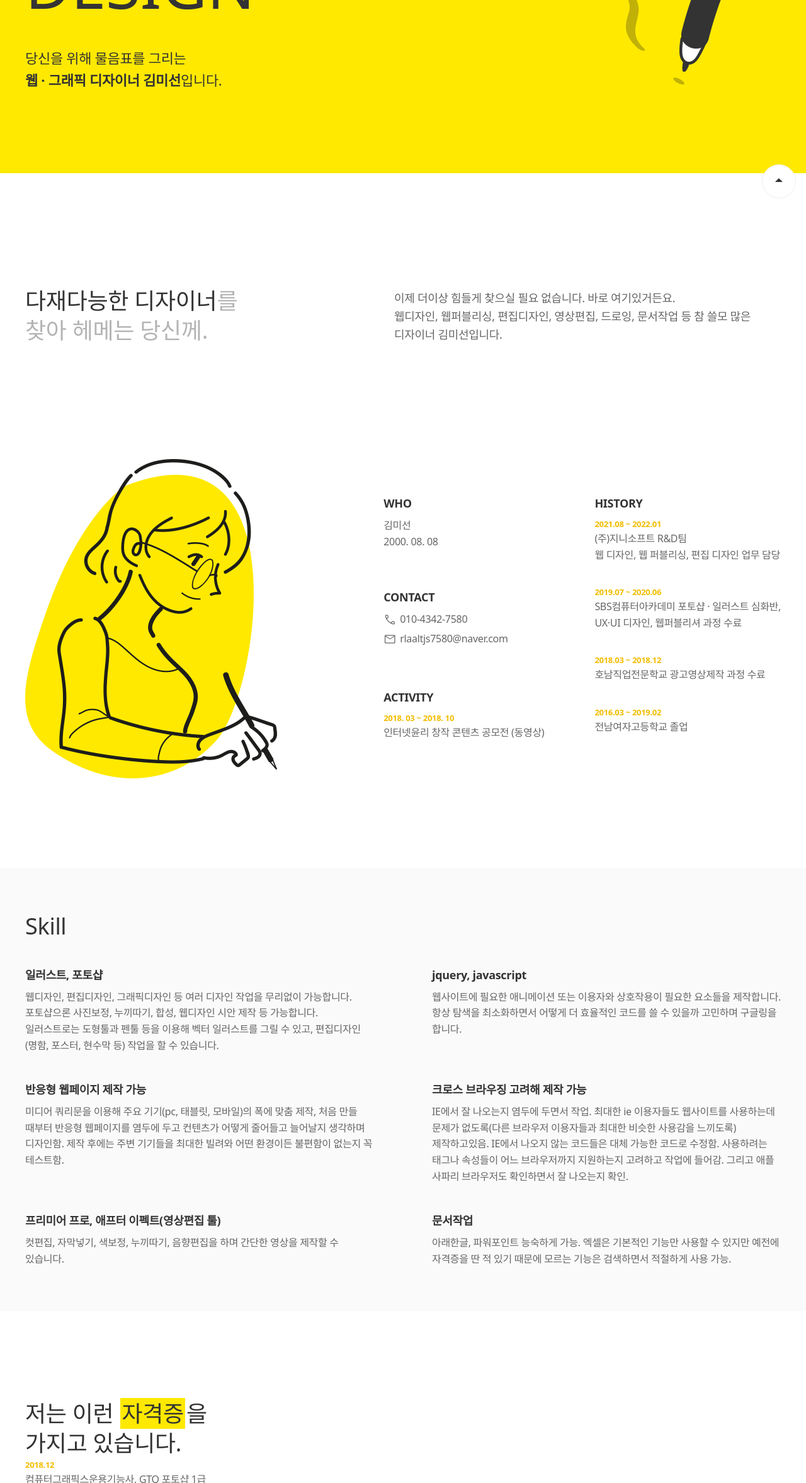
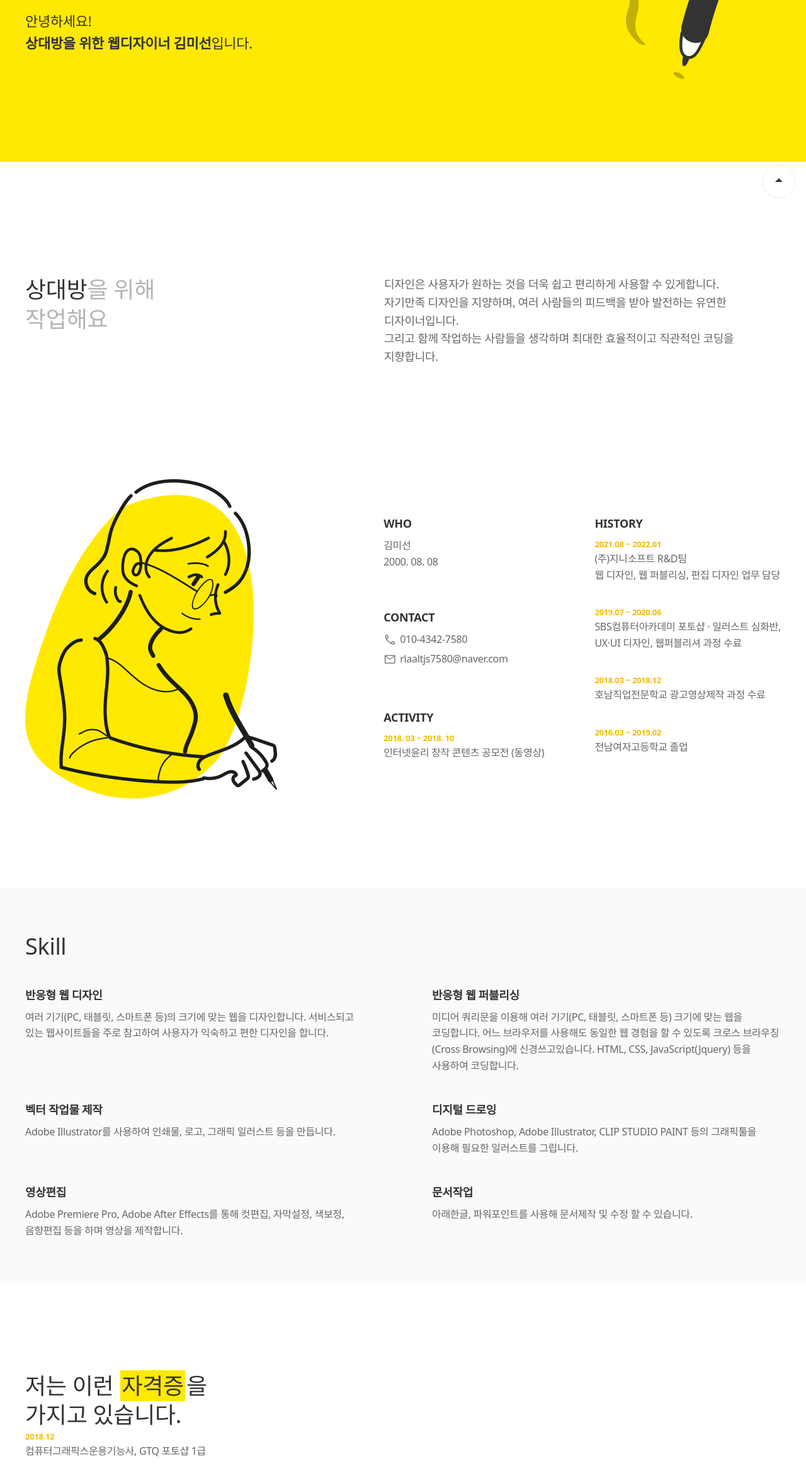
Before and after one commit to moseon7580/moseon7580.github.io, a plain HTML site: page index.html in a window 1280 px wide. Shown: the part 445-2800 px from the top of the page at 63% size. Drawn offline with Linux system fonts and the light colour scheme; a web font is replaced by a local one.

Commit message:
skill 텍스트 수정, 모바일 메뉴 스크롤 오류 수정

```diff
--- a/css/style.css
+++ b/css/style.css
@@ -295,7 +295,7 @@ header .hd_m .btn_menu.on span:nth-child(3) {
 #about .intro .wr {
 	display: flex;
 	justify-content: space-between;
-	align-items: center;
+	/* align-items: center; */
 }
 #about .intro .tit {
 	color: #b4b4b4;
@@ -305,7 +305,7 @@ header .hd_m .btn_menu.on span:nth-child(3) {
 }
 #about .intro .sub_txt {
     font-size: 1.125rem;
-    max-width: 614px;
+    max-width: 630px;
     width: 100%;
 	line-height: 1.6;
 	word-break: keep-all;
--- a/index.html
+++ b/index.html
@@ -58,7 +58,7 @@
                             <li class="gnb_item gnb_item_m"><a href="#contact">Contact</a></li>
                         </ul> <!-- .gnb -->
 
-                        <div class="btn_wr"><a href="#" class="btn_send">이메일 문의</a></div>
+                        <div class="btn_wr"><a href="mailto:rlaaltjs7580@naver.com" class="btn_send">이메일 문의</a></div>
                     </div>
                 </div> <!-- .nav_m -->
 
@@ -84,14 +84,16 @@
 
                     <div class="right">
                         <h2 class="main_txt">
-                            For<br>
-                            <b>Semantic</b><br>
-                            Design
+                            <!-- For a good<br>
+                            <b>web experience</b> -->
+                            <!-- <b>Design & publishing</b> -->
+                            <b>web<br>
+                             Portfolio</b>
                         </h2>
 
                         <p class="sub_txt">
-                            당신을 위해 물음표를 그리는<br>
-                            <strong>웹 · 그래픽 디자이너 김미선</strong>입니다.
+                            안녕하세요!<br>
+                            <strong>상대방을 위한 웹디자이너 김미선</strong>입니다.
                         </p>
                     </div> <!-- .right -->
                 </div> <!-- .wr -->
@@ -108,14 +110,19 @@
                 <div class="layout">
                     <div class="wr">
                         <h3 class="tit">
-                            <strong>다재다능한 디자이너</strong>를<br>
-                            찾아 헤메는 당신께.
+                            <!-- <strong>다재다능한 디자이너</strong>를<br>
+                            찾아 헤메는 당신께. -->
+
+                            <!-- <strong>ABOUT</strong> -->
+
+                            <strong>상대방</strong>을 위해<br>
+                            작업해요
                         </h3> <!-- .tit -->
 
                         <p class="sub_txt">
-                            이제 더이상 힘들게 찾으실 필요 없습니다. 바로 여기있거든요.<br>
-                            웹디자인, 웹퍼블리싱, 편집디자인, 영상편집, 드로잉, 문서작업 등
-                            참 쓸모 많은 디자이너 김미선입니다.
+                            디자인은 사용자가 원하는 것을 더욱 쉽고 편리하게 사용할 수 있게합니다.<br>
+                            자기만족 디자인을 지양하며, 여러 사람들의 피드백을 받아 발전하는 유연한 디자이너입니다.<br>
+                            그리고 함께 작업하는 사람들을 생각하며 최대한 효율적이고 직관적인 코딩을 지향합니다.
                         </p> <!-- .sub_txt -->
                     </div> <!-- .wr -->
                 </div> <!-- .layout -->
@@ -216,6 +223,60 @@
 
                     <div class="wr">
                         <div class="txt_wr">
+                            <h4 class="sub_tit">반응형 웹 디자인</h4>
+
+                            <p class="sub_txt">
+                                여러 기기(PC, 태블릿, 스마트폰 등)의 크기에 맞는 웹을 디자인합니다. 서비스되고 있는 웹사이트들을 주로 참고하여 사용자가 익숙하고 편한 디자인을 합니다.
+                            </p>
+                        </div>
+
+
+                        <div class="txt_wr">
+                            <h4 class="sub_tit">반응형 웹 퍼블리싱</h4>
+
+                            <p class="sub_txt">
+                                미디어 쿼리문을 이용해 여러 기기(PC, 태블릿, 스마트폰 등) 크기에 맞는 웹을 코딩합니다. 어느 브라우저를 사용해도 동일한 웹 경험을 할 수 있도록 크로스 브라우징(Cross Browsing)에 신경쓰고있습니다. HTML, CSS, JavaScript(Jquery) 등을 사용하여 코딩합니다.
+                            </p>
+                        </div>
+
+
+                        <div class="txt_wr">
+                            <h4 class="sub_tit">벡터 작업물 제작</h4>
+
+                            <p class="sub_txt">
+                                Adobe Illustrator를 사용하여 인쇄물, 로고, 그래픽 일러스트 등을 만듭니다.
+                            </p>
+                        </div>
+
+
+                        <div class="txt_wr">
+                            <h4 class="sub_tit">디지털 드로잉</h4>
+
+                            <p class="sub_txt">
+                                Adobe Photoshop, Adobe Illustrator, CLIP STUDIO PAINT 등의 그래픽툴을 이용해 필요한 일러스트를 그립니다.
+                            </p>
+                        </div>
+
+
+                        <div class="txt_wr">
+                            <h4 class="sub_tit">영상편집</h4>
+
+                            <p class="sub_txt">
+                                Adobe Premiere Pro, Adobe After Effects를 통해 컷편집, 자막설정, 색보정, 음향편집 등을 하며 영상을 제작합니다.
+                            </p>
+                        </div>
+
+
+                        <div class="txt_wr">
+                            <h4 class="sub_tit">문서작업</h4>
+
+                            <p class="sub_txt">
+                                아래한글, 파워포인트를 사용해 문서제작 및 수정 할 수 있습니다.
+                            </p>
+                        </div>
+
+
+                        <!-- <div class="txt_wr">
                             <h4 class="sub_tit">일러스트, 포토샵</h4>
 
                             <p class="sub_txt">
@@ -225,7 +286,7 @@
                                 일러스트를 그릴 수 있고, 편집디자인(명함, 포스터, 현수막 등)
                                 작업을 할 수 있습니다.
                             </p>
-                        </div> <!-- .txt_wr -->
+                        </div>
 
                         <div class="txt_wr">
                             <h4 class="sub_tit">jquery, javascript</h4>
@@ -233,7 +294,7 @@
                             <p class="sub_txt">
                                 웹사이트에 필요한 애니메이션 또는 이용자와 상호작용이 필요한 요소들을 제작합니다. 항상 탐색을 최소화하면서 어떻게 더 효율적인 코드를 쓸 수 있을까 고민하며 구글링을 합니다.
                             </p>
-                        </div> <!-- .txt_wr -->
+                        </div>
 
                         <div class="txt_wr">
                             <h4 class="sub_tit">반응형 웹페이지 제작 가능</h4>
@@ -242,7 +303,7 @@
                                 미디어 쿼리문을 이용해 주요 기기(pc, 태블릿, 모바일)의 폭에 맞춤 제작, 처음 만들 때부터 반응형 웹페이지를 염두에 두고 컨텐츠가 어떻게 줄어들고 늘어날지 생각하며 디자인함.
                                 제작 후에는 주변 기기들을 최대한 빌려와 어떤 환경이든 불편함이 없는지 꼭 테스트함.
                             </p>
-                        </div> <!-- .txt_wr -->
+                        </div>
 
                         <div class="txt_wr">
                             <h4 class="sub_tit">크로스 브라우징 고려해 제작 가능</h4>
@@ -251,7 +312,7 @@
                                 IE에서 잘 나오는지 염두에 두면서 작업. 최대한 ie 이용자들도 웹사이트를 사용하는데 문제가 없도록(다른 브라우저 이용자들과 최대한 비슷한 사용감을 느끼도록) 제작하고있음.
                                 IE에서 나오지 않는 코드들은 대체 가능한 코드로 수정함. 사용하려는 태그나 속성들이 어느 브라우저까지 지원하는지 고려하고 작업에 들어감. 그리고 애플 사파리 브라우저도 확인하면서 잘 나오는지 확인.
                             </p>
-                        </div> <!-- .txt_wr -->
+                        </div>
 
                         <div class="txt_wr">
                             <h4 class="sub_tit">프리미어 프로, 애프터 이펙트(영상편집 툴)</h4>
@@ -259,7 +320,7 @@
                             <p class="sub_txt">
                                 컷편집, 자막넣기, 색보정, 누끼따기, 음향편집을 하며 간단한 영상을 제작할 수 있습니다.
                             </p>
-                        </div> <!-- .txt_wr -->
+                        </div>
 
                         <div class="txt_wr">
                             <h4 class="sub_tit">문서작업</h4>
@@ -267,7 +328,7 @@
                             <p class="sub_txt">
                                 아래한글, 파워포인트 능숙하게 가능. 엑셀은 기본적인 기능만 사용할 수 있지만 예전에 자격증을 딴 적 있기 때문에 모르는 기능은 검색하면서 적절하게 사용 가능.
                             </p>
-                        </div> <!-- .txt_wr -->
+                        </div> -->
                     </div> <!-- .wr -->
                 </div> <!-- .layout -->
             </div> <!-- .skill -->
@@ -370,7 +431,7 @@
                     <h3 class="tit">Contact</h3>
 
                     <p class="sub_txt">
-                        안녕하세요! 웹디자이너 · 웹퍼블리셔 김미선입니다.<br>
+                        안녕하세요! 웹디자이너 김미선입니다.<br>
                         제 작업물에 대해 궁금하신 점이 있으시다면 하단 이메일 문의 버튼으로 편하게 문의해주세요.<br>
                         방문해주셔서 감사합니다.
                     </p>
--- a/js/script.js
+++ b/js/script.js
@@ -61,7 +61,7 @@ $(function () {
 
             $("header .hd_m .btn_menu").removeClass("on");
             $("header .hd_m .nav_m").removeClass("show_list");
-            // console.log("close menu");
+            $("html, body").removeClass("scroll_disable");
         } else {
             $("html, body").animate({
                 // window location.hash 속성
```
